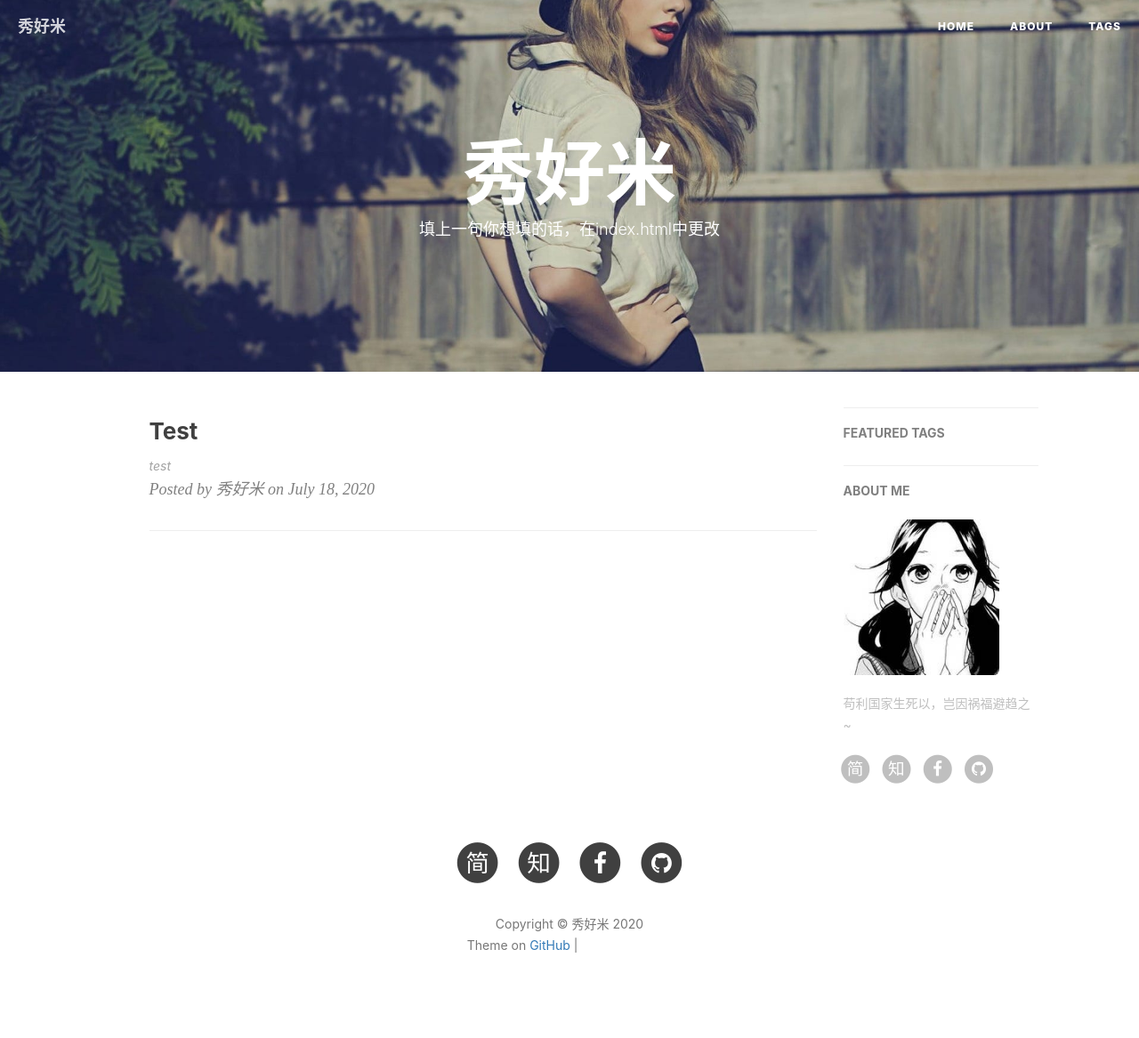
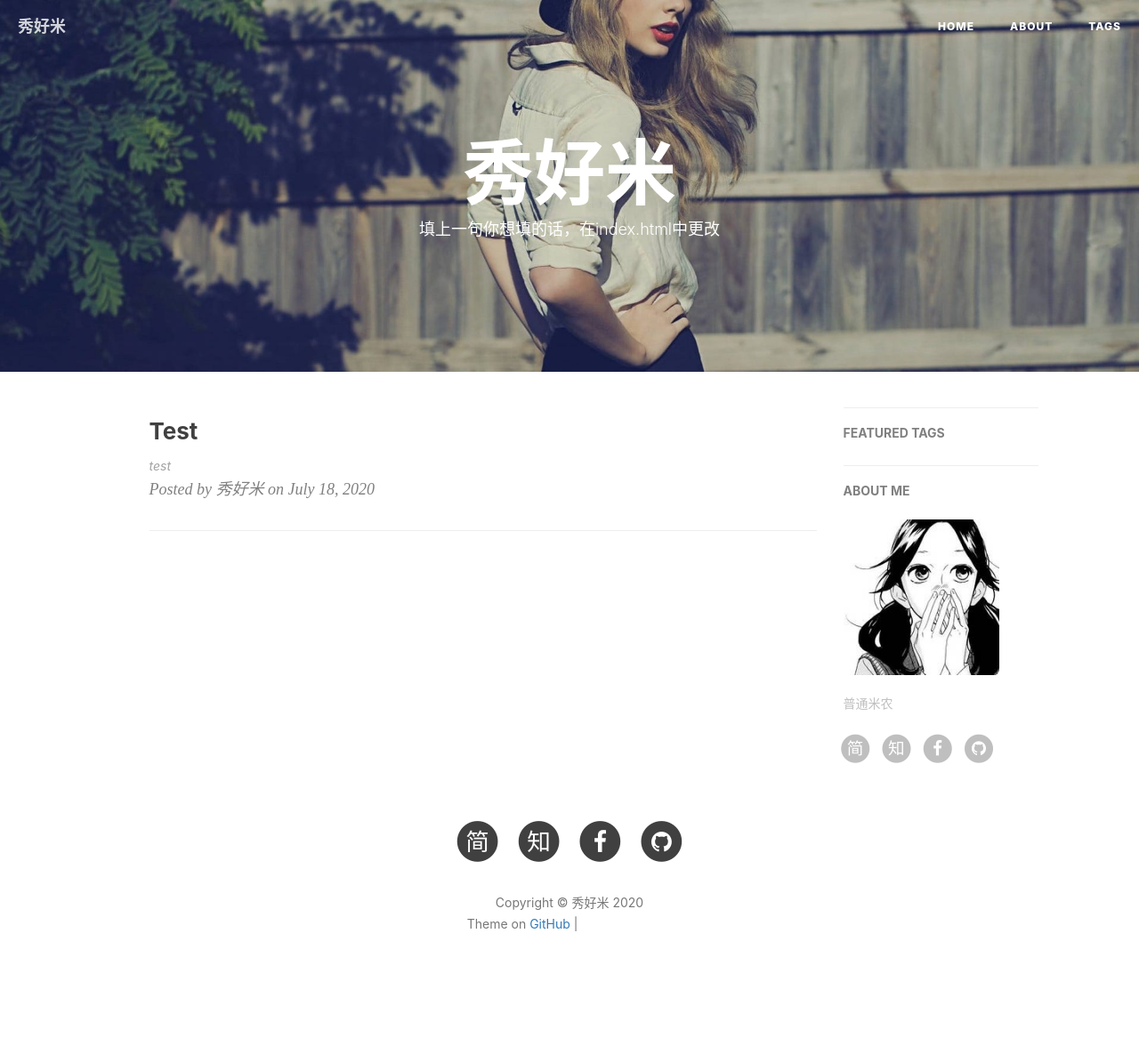
Before and after one commit to xiuhaomi/xiuhaomi.com, a Jekyll site: the page built from index.html, in a window 1280 px wide. Shown: the whole page at 89% size. Built offline with Jekyll 4.4.1, drawn with Linux system fonts in a browser that asks for light colours; nearby versions of some CDN libraries; the list of posts is cut into pages by our own code; comment, search, counter and statistics services are not loaded; after the commit the page ends 1143 px from its top, so only the background shows below that; grey boxes are pictures that could not be loaded.

Commit message:
Update _config.yml

```diff
--- a/_config.yml
+++ b/_config.yml
@@ -5,11 +5,11 @@ header-img: img/post-bg-desk.jpg
 description: "米站"
 keyword: "秀好米"
 url: "http://xiuhaomi.github.io"
-github_repo: "https://github.com/xiuhaomi/xiuhaomi.com.git" # 用你的ID替换name
+github_repo: "https://github.com/xiuhaomi/xiuhaomi.com.git"
 
 # Sidebar settings
-sidebar: true                           # whether or not using Sidebar.
-sidebar-about-description: "苟利国家生死以，岂因祸福避趋之~"
+sidebar: true
+sidebar-about-description: "普通米农"
 sidebar-avatar: /img/avatar_binggan.jpg      # use absolute URL, seeing it's used in both `/` and `/about/`
 
 
@@ -88,22 +88,3 @@ featured-condition-size: 1              # 相同标签数量大于这个数，
 # Progressive Web Apps
 chrome-tab-theme-color: "#000000"
 service-worker: true
-
-
-
-# Friends
-#friends: [
-#    {
-#        title: "WP",
-#        href: "https://wangpei.ink"
-#    },{
-#        title: "简书·BY",
-#        href: "http://www.jianshu.com/u/e71990ada2fd"
-#    },{
-#        title: "Apple",
-#        href: "https://apple.com"
-#    },{
-#        title: "Apple Developer",
-#        href: "https://developer.apple.com/"
-#    }
-#]
```
